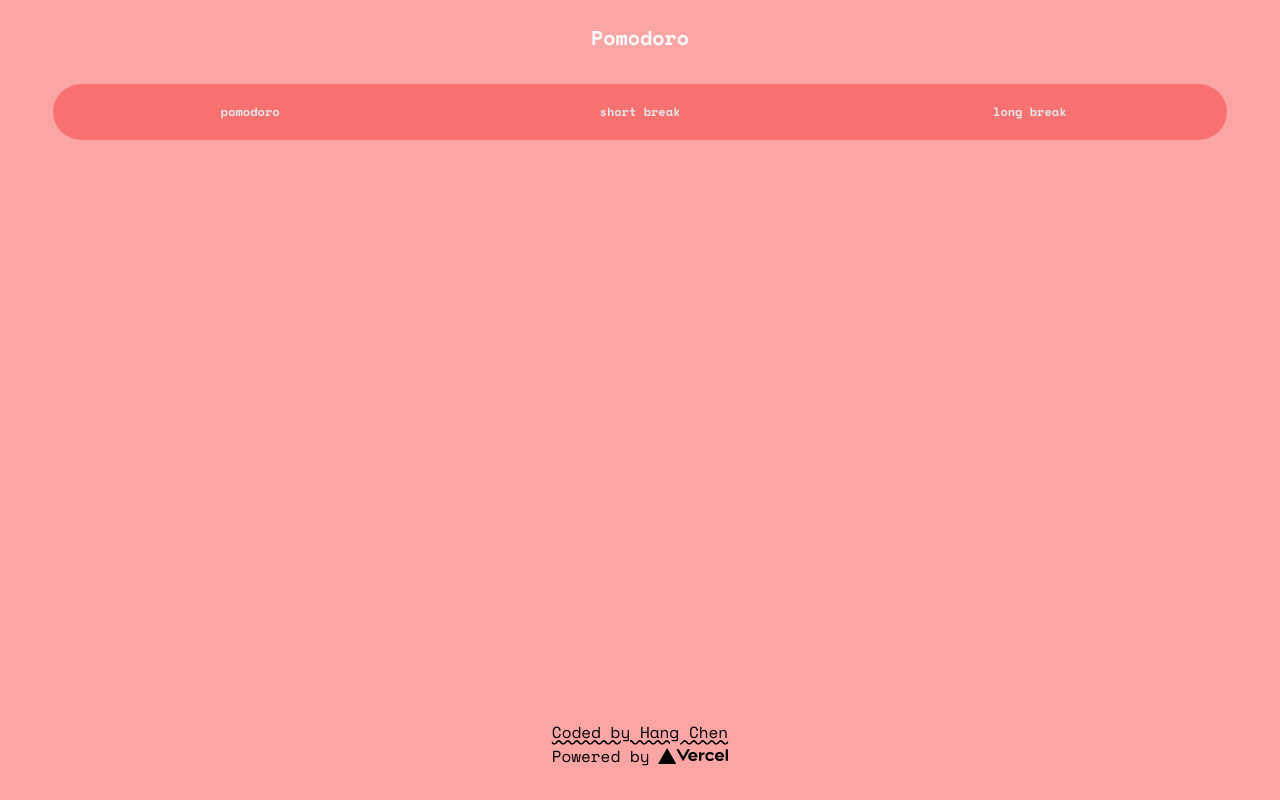
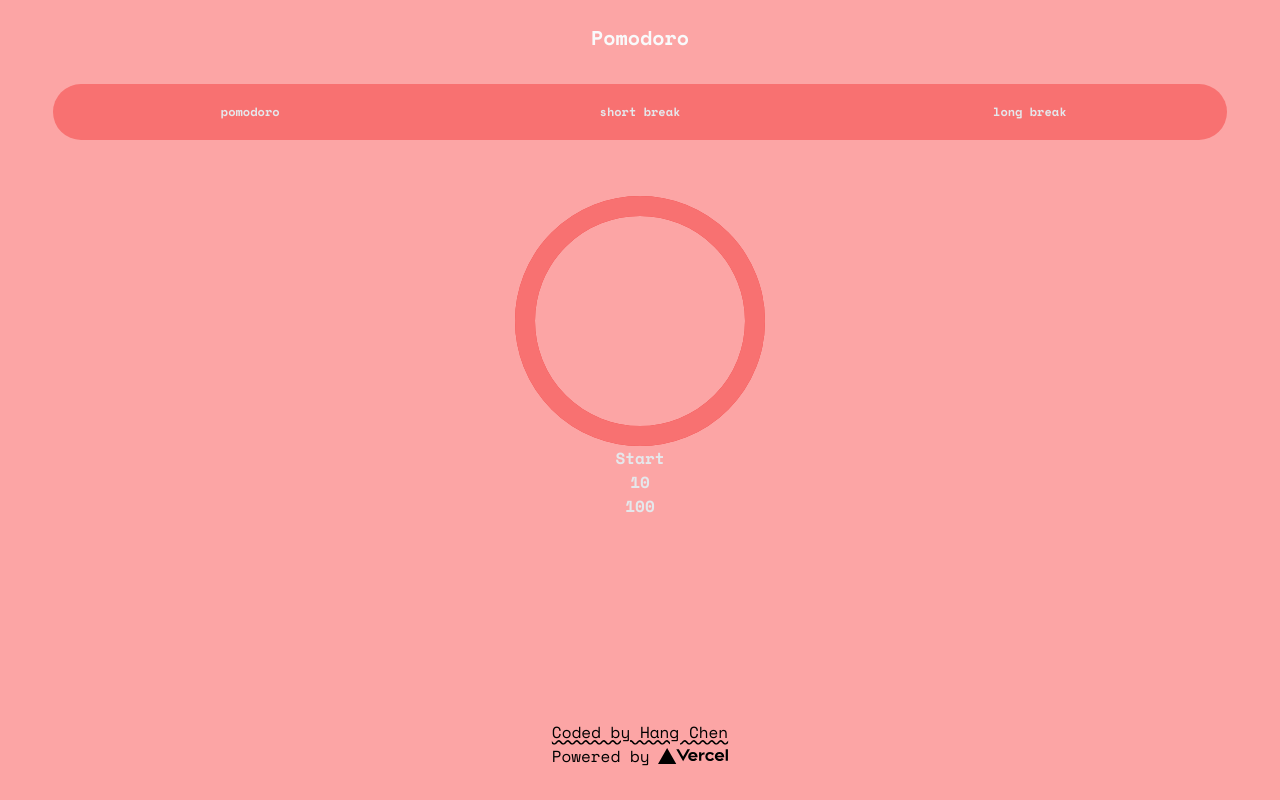
Before and after one commit to HangCcZ/Pomodoro, a Next.js app: page / in a window 1280 px wide. Built offline with nearby package versions, Linux system fonts and the light colour scheme.

Commit message:
finished circular clock logic

```diff
--- /dev/null
+++ b/components/CircularBar.jsx
@@ -0,0 +1,67 @@
+import { useState, useRef, useEffect } from 'react'
+
+export default function CircularBar({ size, strokeWidth, totalTime }) {
+  const [percentage, setPercentage] = useState(100)
+  const [timeLeft, setTimeLeft] = useState(10)
+  const [intervalID, setIntervalID] = useState(0)
+  const viewBox = `0 0 ${size} ${size}`
+  const radius = (size - strokeWidth) / 2
+  const circumference = radius * Math.PI * 2
+  const dash = (percentage * circumference) / 100
+  const percentagePerSecond = 100 / totalTime
+
+  /**debug - setPercentage can't use timeLeft
+   *    because it keep using old value of timeLeft
+   *  */
+
+  /**setState callback is use to update state immediately */
+  const interval = () => {
+    const currentIntervalID = setInterval(() => {
+      setTimeLeft((timeLeft) => timeLeft - 1)
+      setPercentage((percentage) => percentage - percentagePerSecond)
+    }, 1000)
+    setIntervalID((intervalID) => currentIntervalID)
+  }
+
+  useEffect(() => {
+    if (timeLeft <= 0) {
+      setTimeLeft((timeLeft) => totalTime)
+      setPercentage((percentage) => 100)
+      clearInterval(intervalID)
+    }
+  })
+
+  return (
+    <div>
+      <svg width={size} height={size} viewBox={viewBox}>
+        <circle
+          fill="none"
+          className="stroke-red-500"
+          cx={size / 2}
+          cy={size / 2}
+          r={radius}
+          strokeWidth={`${strokeWidth}px`}
+        ></circle>
+
+        <circle
+          fill="none"
+          className="stroke-red-400"
+          cx={size / 2}
+          cy={size / 2}
+          r={radius}
+          transform={`rotate(-90 ${size / 2} ${size / 2})`}
+          strokeWidth={`${strokeWidth}px`}
+          strokeDasharray={[dash, circumference - dash]}
+          strokeLinecap="round"
+          style={{ transition: 'all 1.5s' }}
+        ></circle>
+      </svg>
+
+      <button onClick={interval} disabled={percentage != 100}>
+        Start
+      </button>
+      <p>{timeLeft}</p>
+      <p>{percentage}</p>
+    </div>
+  )
+}
--- a/pages/index.tsx
+++ b/pages/index.tsx
@@ -1,6 +1,11 @@
 import Head from 'next/head'
 import Footer from '../components/Footer'
+import CircularBar from '../components/CircularBar'
+import { useState } from 'react'
+
 export default function Home() {
+  const [totalTimeInSeconds, setTotalTimeInSeconds] = useState(10)
+
   return (
     <div className="flex min-h-screen flex-col items-center justify-center bg-red-300 py-2  ">
       <Head>
@@ -13,10 +18,18 @@ export default function Home() {
       <main className="flex w-full flex-1 flex-col items-center text-center font-semibold text-gray-200">
         <div className="mt-8 grid h-14 w-11/12 rounded-full bg-red-400 text-xs">
           <div className="mx-1 grid grid-cols-3 items-center gap-1 ">
-            <div className="rounded-full  px-3 py-4">pomodoro</div>
-            <div className="rounded-full  px-3 py-4">short break</div>
-            <div className="rounded-full  px-3 py-4">long break</div>
+            <div className="rounded-full px-3 py-4">pomodoro</div>
+            <div className="rounded-full px-3 py-4">short break</div>
+            <div className="rounded-full px-3 py-4">long break</div>
           </div>
+        </div>
+
+        <div className="mt-14">
+          <CircularBar
+            size={250}
+            strokeWidth={20}
+            totalTime={totalTimeInSeconds}
+          />
         </div>
       </main>
 
```
Also changed, not shown: utils/useInterval.js (added, +21 -0 lines).
